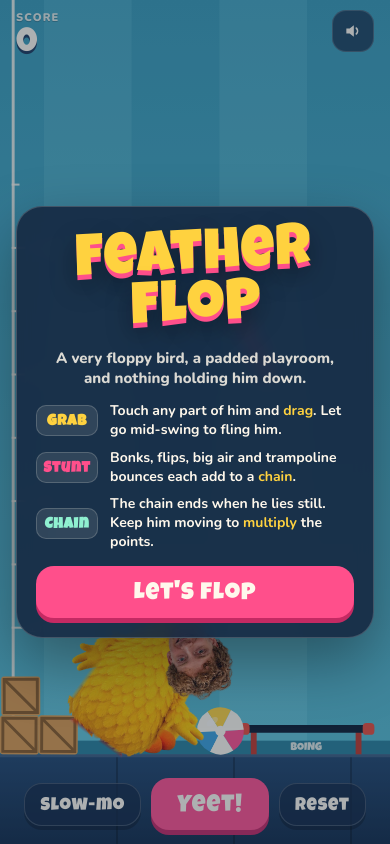
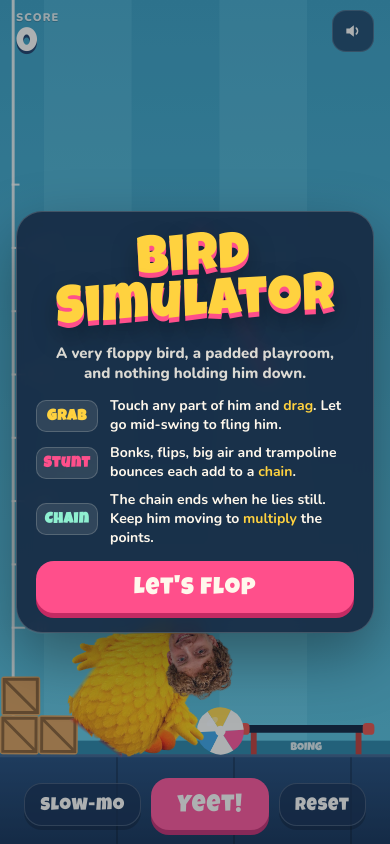
Before and after one commit to WhisperingHermaso/Herm, a plain HTML site: page flop/index.html in a window 390 px wide. Drawn offline with nearby package versions, Linux system fonts and the light colour scheme; animation ran at ten frames a second.

Commit message:
Rename Feather Flop to Bird Simulator
Also keeps the bottom buttons on one line on narrow phones.

Co-Authored-By: Claude Opus 5.5 <noreply@anthropic.com>
Claude-Session: https://claude.ai/code/session_019wuw38N3Exi6o82DnMfcU8

```diff
--- a/flop/index.html
+++ b/flop/index.html
@@ -6,12 +6,12 @@
 <meta name="apple-mobile-web-app-capable" content="yes">
 <meta name="mobile-web-app-capable" content="yes">
 <meta name="apple-mobile-web-app-status-bar-style" content="black-translucent">
-<meta name="apple-mobile-web-app-title" content="Feather Flop">
+<meta name="apple-mobile-web-app-title" content="Bird Simulator">
 <meta name="theme-color" content="#3d9fb8"><link rel="apple-touch-icon" href="parts/head.webp">
 <style>*,*::before,*::after{box-sizing:border-box}body{margin:0}[hidden]{display:none!important}</style>
 </head>
 <body>
-<title>Feather Flop</title>
+<title>Bird Simulator</title>
 <meta name="claude:viewport-fit-sides" content="cover">
 <link rel="preconnect" href="https://fonts.googleapis.com">
 <link rel="preconnect" href="https://fonts.gstatic.com" crossorigin>
@@ -76,7 +76,7 @@ body{background:var(--wall);color:var(--cream);font-family:var(--font-body);over
 .card{width:min(370px,100%);background:rgba(22,40,66,.9);border-radius:26px;padding:22px 20px 20px;text-align:center;
   box-shadow:0 24px 60px rgba(0,0,0,.35),inset 0 0 0 1px var(--line);backdrop-filter:blur(8px);-webkit-backdrop-filter:blur(8px);
   display:flex;flex-direction:column;gap:14px}
-.logo{font-family:var(--font-display);font-size:58px;line-height:.88;color:var(--sun);letter-spacing:.02em;
+.logo{font-family:var(--font-display);font-size:min(54px,13.5vw);line-height:.88;color:var(--sun);letter-spacing:.02em;
   text-shadow:0 5px 0 var(--pop),0 12px 26px rgba(0,0,0,.35);margin-top:4px;transform:rotate(-3deg)}
 .tag{margin:0;font-size:15px;font-weight:800;color:rgba(255,248,236,.85);text-wrap:balance}
 .tips{list-style:none;margin:0;padding:0;display:flex;flex-direction:column;gap:9px;text-align:left}
@@ -84,6 +84,8 @@ body{background:var(--wall);color:var(--cream);font-family:var(--font-body);over
 .chip{font-family:var(--font-display);font-size:15px;letter-spacing:.05em;text-align:center;padding:7px 0 4px;border-radius:10px;background:rgba(255,248,236,.1);box-shadow:inset 0 0 0 1px var(--line)}
 .chip.a{color:var(--sun)} .chip.b{color:var(--pop)} .chip.c{color:#8ff0d0}
 .tips b{color:var(--sun)}
+.btn{white-space:nowrap}
+@media (max-width:380px){.btn{font-size:15px;padding:12px 12px 9px}.btn.main{font-size:20px;padding:14px 18px 10px}#bar{gap:8px}}
 @media (max-height:600px){.logo{font-size:42px}.card{gap:9px;padding:14px}.tips li{font-size:13px}}
 </style>
 
@@ -113,7 +115,7 @@ body{background:var(--wall);color:var(--cream);font-family:var(--font-body);over
 
 <div class="overlay" id="intro">
   <div class="card">
-    <div class="logo">Feather<br>Flop</div>
+    <div class="logo">Bird<br>Simulator</div>
     <p class="tag">A very floppy bird, a padded playroom, and nothing holding him down.</p>
     <ul class="tips">
       <li><span class="chip a">Grab</span><span>Touch any part of him and <b>drag</b>. Let go mid-swing to fling him.</span></li>
```
Also changed, not shown: flop/game.html (+5 -3 lines), 2 other files.
